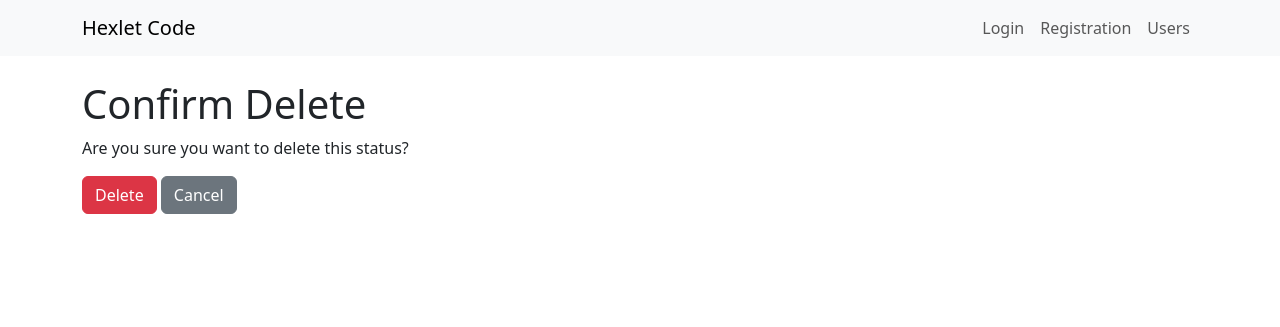
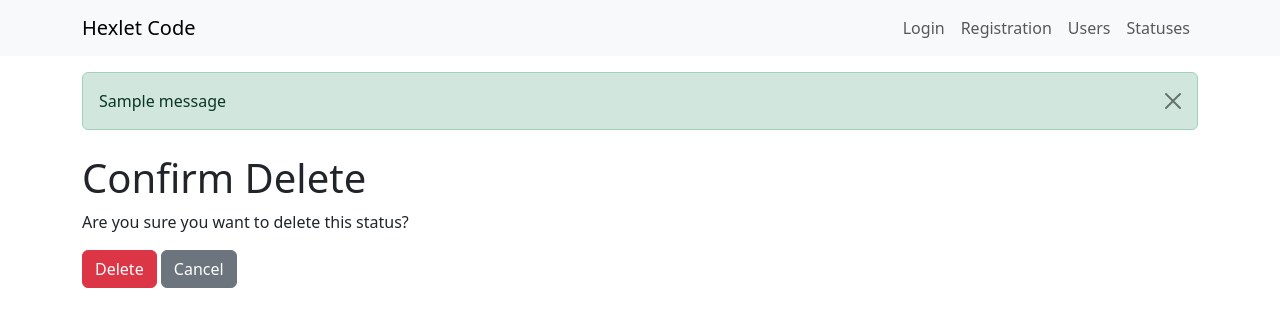
Before and after one commit to Maxcosanostra/python-project-52, a Django app: page /statuses/1/delete/ in a window 1280 px wide. Shown: the top 327 px of the page. Run offline with Django 5.2, Linux system fonts and the light colour scheme; a user stored in the database is signed in; tables that the repository leaves empty hold one stand-in row (values such as "Sample post"); one stand-in notice (Sample message) is shown; some libraries are stand-ins or nearby versions.

Commit message:
add new href="{% url 'status_list' %}", fix href in navbar, and add flash messages

```diff
--- a/templates/base.html
+++ b/templates/base.html
@@ -13,7 +13,7 @@
     <!-- Навигация -->
     <nav class="navbar navbar-expand-lg navbar-light bg-light">
         <div class="container">
-            <a class="navbar-brand" href="#">{% trans "Hexlet Code" %}</a>
+            <a class="navbar-brand" href="{% url 'index' %}">{% trans "Hexlet Code" %}</a>
             <button class="navbar-toggler" type="button" data-bs-toggle="collapse" data-bs-target="#navbarNav"
                     aria-controls="navbarNav" aria-expanded="false" aria-label="Toggle navigation">
                 <span class="navbar-toggler-icon"></span>
@@ -29,10 +29,25 @@
                     <li class="nav-item">
                         <a class="nav-link" href="{% url 'user_list' %}">{% trans "Users" %}</a>
                     </li>
+                    <li class="nav-item">
+                        <a class="nav-link" href="{% url 'status_list' %}">{% trans "Statuses" %}</a>
+                    </li>
                 </ul>
             </div>
         </div>
     </nav>
+
+    <!-- Flash -->
+    {% if messages %}
+      <div class="container mt-3">
+        {% for message in messages %}
+          <div class="alert alert-{{ message.tags }} alert-dismissible fade show" role="alert">
+            {{ message }}
+            <button type="button" class="btn-close" data-bs-dismiss="alert" aria-label="Close"></button>
+          </div>
+        {% endfor %}
+      </div>
+    {% endif %}
 
     <!-- Контент -->
     <main class="container mt-4">
```
